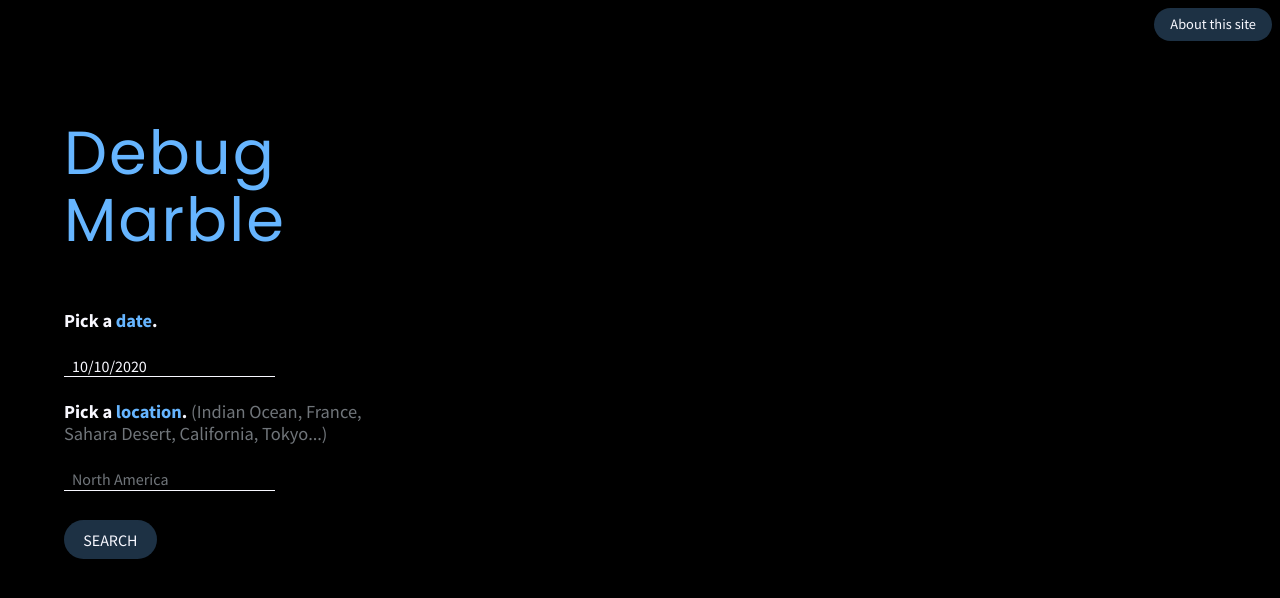
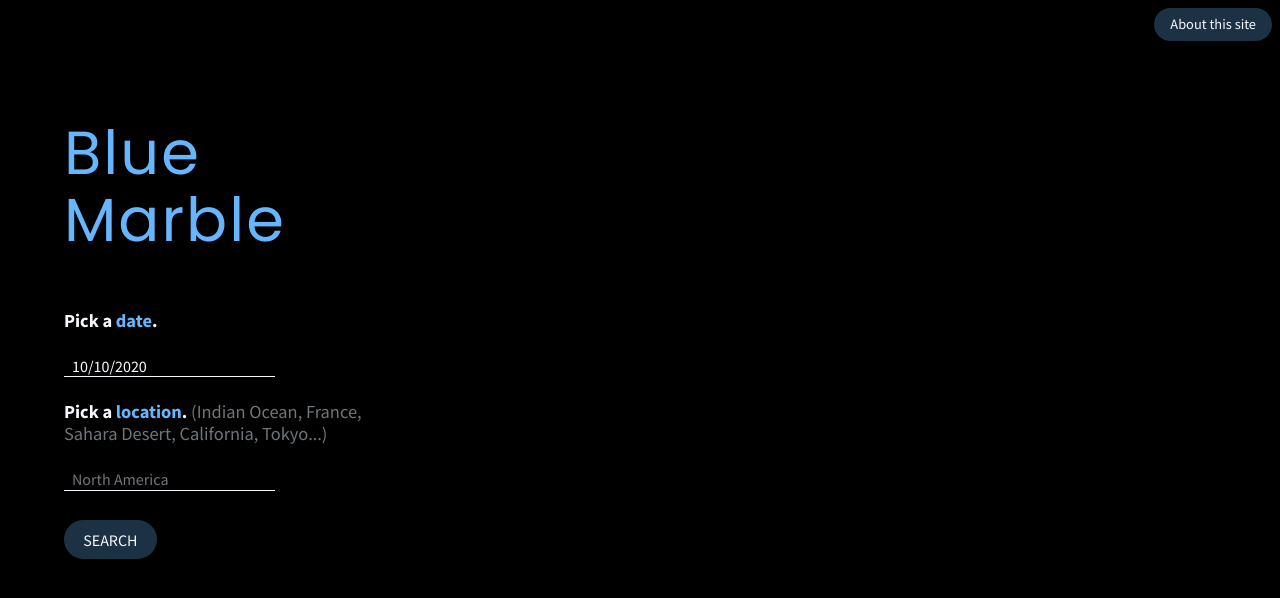
Before and after one commit to dsshen/Blue-Marble, a React (Create React App) app: page / in a window 1280 px wide. Shown: the top 598 px of the page. Built offline with nearby package versions, Linux system fonts and the light colour scheme.

Commit message:
Cleaning up after debugging gh-pages deployment issue

```diff
--- a/src/components/App/SearchBar/SearchBar.js
+++ b/src/components/App/SearchBar/SearchBar.js
@@ -33,7 +33,7 @@ class SearchBar extends React.Component {
     render() {
         return (
             <div className="SearchBar-container">
-                <h1 className="accent-color"><span className="title1">Debug </span><span className="title2">Marble</span></h1>
+                <h1 className="accent-color"><span className="title1">Blue </span><span className="title2">Marble</span></h1>
                 <p className="pick-a-search-term pick-date"><span className="bold">Pick a <span className="accent-color">date</span>.</span></p>
                 <DatePicker
                     selected={Helper.convertStrToDate(this.props.date)}
```
Also changed, not shown: test.txt (deleted).
